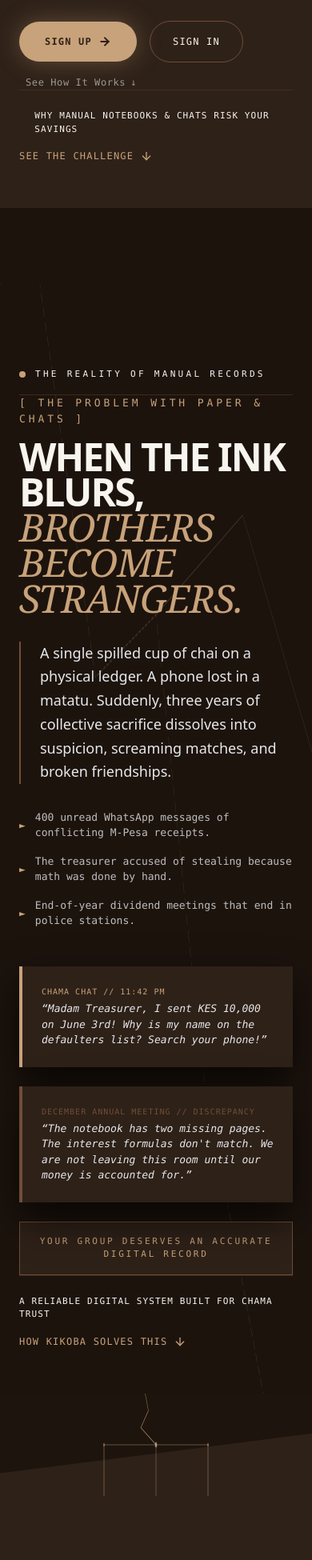
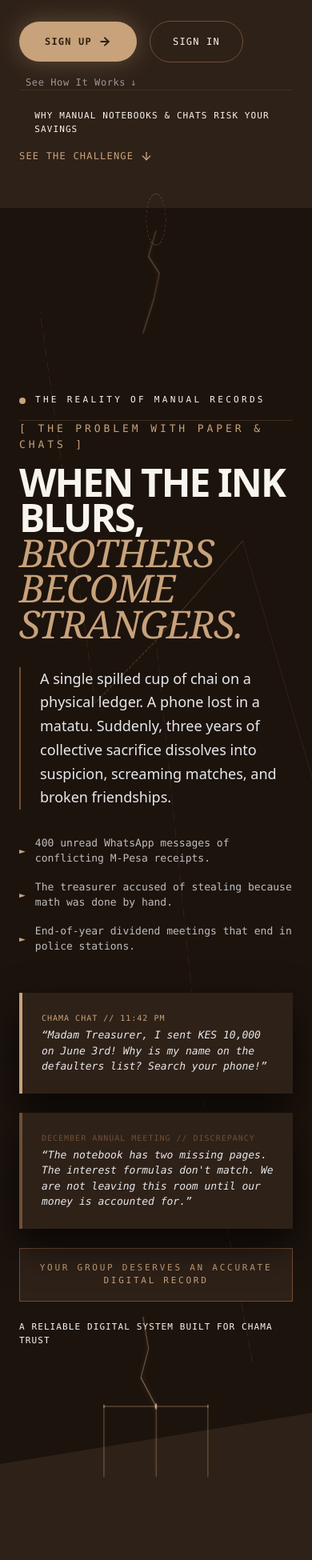
Before and after one commit to fredymorara/Welfare, a Next.js app: page / in a window 390 px wide. Shown: the part 866-2816 px from the top of the page at 80% size. Built offline with nearby package versions, Linux system fonts and the light colour scheme; no server answers.

Commit message:
fix(transitions): restore circle rotation/shrink centered at 720, luminous kintsugi fracture bleed, and seamless ProblemToFeatures bleed

```diff
--- a/src/components/sections/ProblemSection.tsx
+++ b/src/components/sections/ProblemSection.tsx
@@ -30,39 +30,37 @@ export function ProblemSection() {
       ref={containerRef}
       id={SECTION_IDS.PROBLEM}
       className="relative min-h-screen flex flex-col justify-between px-6 sm:px-16 lg:px-24 pt-28 pb-16 w-full overflow-hidden select-none bg-[#1c130d]"
-      style={{ contain: "paint" }}
     >
-      {/* Dynamic Parallax Kintsugi Golden Fissure (Optimized vector glow without heavy SVG filters) */}
+      {/* Dynamic Parallax Kintsugi Golden Fissure */}
       {!disableMotion ? (
         <motion.svg
           style={{ scale: crackScale, opacity: crackOpacity }}
-          className="absolute inset-0 w-full h-full pointer-events-none z-0 will-change-transform"
+          className="absolute inset-0 w-full h-full pointer-events-none z-0 will-change-transform kintsugi-gold"
           viewBox="0 0 1440 900"
           preserveAspectRatio="none"
         >
-          {/* Underlay glow strokes */}
+          {/* Main jagged fissure */}
           <path
             d="M 180 0 L 440 320 L 720 270 L 930 630 L 1220 900"
             stroke="#C8A27A"
-            strokeWidth="5"
-            strokeOpacity="0.2"
+            strokeWidth="2.5"
             fill="none"
             strokeDasharray="10 5"
           />
-          <path
-            d="M 180 0 L 440 320 L 720 270 L 930 630 L 1220 900"
-            stroke="#C8A27A"
-            strokeWidth="2"
-            strokeOpacity="0.85"
-            fill="none"
-            strokeDasharray="10 5"
-          />
+          {/* Lateral upper branch */}
           <path
             d="M 720 270 L 1120 190 L 1440 380"
             stroke="#C8A27A"
             strokeWidth="1.5"
-            strokeOpacity="0.75"
             fill="none"
+          />
+          {/* Downward connecting branch that bleeds into the next transition */}
+          <path
+            d="M 720 270 L 685 450 L 710 680 L 660 920"
+            stroke="#C8A27A"
+            strokeWidth="2"
+            fill="none"
+            strokeDasharray="8 4"
           />
         </motion.svg>
       ) : (
--- a/src/components/transitions/HeroToProblemDivider.tsx
+++ b/src/components/transitions/HeroToProblemDivider.tsx
@@ -15,17 +15,20 @@ export function HeroToProblemDivider() {
     offset: ["start end", "end start"],
   });
 
-  // Hardware-accelerated GPU transforms: scale & opacity instead of mutating SVG 'r'
-  const circleScale = useTransform(scrollYProgress, [0, 0.5, 1], [1.2, 0.8, 0.35]);
-  const circleOpacity = useTransform(scrollYProgress, [0, 0.5, 0.9], [0.8, 0.5, 0]);
-  const crackOpacity = useTransform(scrollYProgress, [0.15, 0.45, 0.85], [0.2, 0.9, 0.3]);
-  const crackPathLength = useTransform(scrollYProgress, [0.2, 0.65], [0, 1]);
+  // Rotation while shrinking: centered at (720, 20) with zero horizontal shift
+  const circleRadius = useTransform(scrollYProgress, [0, 0.5, 1], [110, 60, 20]);
+  const circleRotate = useTransform(scrollYProgress, [0, 1], [0, 360]);
+  const circleOpacity = useTransform(scrollYProgress, [0, 0.5, 0.95], [0.8, 0.6, 0]);
+
+  // Dynamic Kintsugi fracture expansion & downward stretch that bleeds into the next section
+  const fractureStretch = useTransform(scrollYProgress, [0.2, 0.8], [0, 90]);
+  const crackOpacity = useTransform(scrollYProgress, [0.1, 0.5, 0.9], [0.15, 0.85, 1]);
+  const crackPathLength = useTransform(scrollYProgress, [0.2, 0.7], [0, 1]);
 
   return (
     <div
       ref={containerRef}
-      className="relative w-full h-24 sm:h-36 lg:h-44 -my-2 overflow-visible pointer-events-none select-none z-20 flex items-center justify-center"
-      style={{ contain: "paint" }}
+      className="relative w-full h-32 sm:h-44 -my-2 overflow-visible pointer-events-none select-none z-20 flex items-center justify-center"
     >
       {/* Background Morphing Curve: Solid Brown (#2E2118) to Dark Obsidian (#1c130d) */}
       <svg
@@ -42,68 +45,76 @@ export function HeroToProblemDivider() {
       {/* On mobile: clean, static golden seam with zero scroll lag */}
       {disableMotion ? (
         <svg
-          className="absolute inset-0 w-full h-full overflow-visible opacity-50"
+          className="absolute inset-0 w-full h-full overflow-visible opacity-60"
           viewBox="0 0 1440 180"
           preserveAspectRatio="none"
         >
-          <path
-            d="M 0,180 Q 720,240 1440,180"
+          <circle
+            cx="720"
+            cy="20"
+            r="45"
             fill="none"
             stroke="#C8A27A"
-            strokeWidth="1.25"
-            strokeDasharray="6 6"
+            strokeWidth="1.5"
+            strokeDasharray="5 4"
+            className="opacity-70"
+          />
+          <path
+            d="M 720,40 L 685,85 L 735,115 L 710,160 L 660,220"
+            fill="none"
+            stroke="#C8A27A"
+            strokeWidth="2"
+            className="kintsugi-gold"
           />
         </svg>
       ) : (
-        /* On desktop: GPU-accelerated golden arc morphing into technical fissures */
+        /* On desktop: Dotted circle rotating while shrinking, and glowing kintsugi fracture bleeding down */
         <motion.svg
-          style={{ opacity: crackOpacity }}
-          className="absolute inset-0 w-full h-full overflow-visible will-change-transform"
+          className="absolute inset-0 w-full h-full overflow-visible"
           viewBox="0 0 1440 180"
           preserveAspectRatio="none"
         >
-          {/* Golden Circle Arc - Uses hardware scale & opacity */}
+          {/* Compact Golden Dotted Circle Arc - Rotates around center while shrinking */}
+          <g transform="translate(720, 20)">
             <motion.circle
-            cx="720"
-            cy="20"
-            r="65"
+              cx="0"
+              cy="0"
+              r={circleRadius}
               fill="none"
               stroke="#C8A27A"
               strokeWidth="1.75"
               strokeDasharray="5 4"
               style={{
-              scale: circleScale,
+                rotate: circleRotate,
                 opacity: circleOpacity,
-              originX: "720px",
-              originY: "20px",
               }}
+              className="opacity-75"
             />
+          </g>
 
-          {/* Underlay glow path: replicates kintsugi radiance with ZERO filter/drop-shadow overhead */}
+          {/* Dynamic Fracturing Lightning Paths that erupt and stretch down, bleeding into Problem section */}
           <motion.path
             d="M 720,40 L 685,85 L 735,115 L 710,160 L 660,220"
             fill="none"
             stroke="#C8A27A"
-            strokeWidth="5"
-            strokeOpacity="0.25"
-            style={{ pathLength: crackPathLength }}
+            strokeWidth="2.5"
+            style={{
+              pathLength: crackPathLength,
+              opacity: crackOpacity,
+              translateY: fractureStretch,
+            }}
+            className="kintsugi-gold"
           />
-          {/* Sharp core path */}
-          <motion.path
-            d="M 720,40 L 685,85 L 735,115 L 710,160 L 660,220"
-            fill="none"
-            stroke="#C8A27A"
-            strokeWidth="2"
-            style={{ pathLength: crackPathLength }}
-          />
-
           <motion.path
             d="M 720,40 L 765,80 L 745,125 L 805,170"
             fill="none"
             stroke="#C8A27A"
             strokeWidth="1.5"
-            strokeOpacity="0.85"
-            style={{ pathLength: crackPathLength }}
+            style={{
+              pathLength: crackPathLength,
+              opacity: crackOpacity,
+            }}
+            className="kintsugi-gold"
           />
           <motion.path
             d="M 685,85 L 620,115 L 590,170"
@@ -111,8 +122,10 @@ export function HeroToProblemDivider() {
             stroke="#C8A27A"
             strokeWidth="1"
             strokeDasharray="4 4"
-            strokeOpacity="0.6"
-            style={{ pathLength: crackPathLength }}
+            style={{
+              pathLength: crackPathLength,
+              opacity: crackOpacity,
+            }}
           />
         </motion.svg>
       )}
--- a/src/components/transitions/ProblemToFeaturesDivider.tsx
+++ b/src/components/transitions/ProblemToFeaturesDivider.tsx
@@ -23,8 +23,7 @@ export function ProblemToFeaturesDivider() {
   return (
     <div
       ref={containerRef}
-      className="relative w-full h-32 sm:h-44 -my-2 overflow-visible pointer-events-none select-none z-20 flex items-center justify-center"
-      style={{ contain: "paint" }}
+      className="relative w-full h-36 sm:h-48 -mt-20 sm:-mt-28 -mb-2 overflow-visible pointer-events-none select-none z-20 flex items-center justify-center"
     >
       {/* Background Morphing Curve: Dark Obsidian (#1c130d) to Solid Brown (#2E2118) */}
       <svg
@@ -36,42 +35,43 @@ export function ProblemToFeaturesDivider() {
           d="M 0,0 L 1440,0 L 1440,180 L 0,180 Z"
           fill="#2E2118"
         />
-        {/* Angled architectural transition cut */}
+        {/* Angled architectural transition cut that bleeds seamlessly from ProblemSection */}
         <polygon
-          points="0,0 1440,0 1440,70 0,140"
+          points="0,0 1440,0 1440,80 0,160"
           fill="#1c130d"
-          opacity="0.9"
         />
       </svg>
 
       {/* Morphing Visual Continuity: Jagged Cracks Aligning into Orthogonal Circuit Bus */}
       {disableMotion ? (
         <svg
-          className="absolute inset-0 w-full h-full overflow-visible opacity-70"
+          className="absolute inset-0 w-full h-full overflow-visible opacity-80"
           viewBox="0 0 1440 180"
           preserveAspectRatio="none"
         >
+          {/* Chaotic input line bleeding directly out of ProblemSection */}
           <path
-            d="M 660,-20 L 685,30 L 650,60 L 720,90 L 720,190"
+            d="M 660,-70 L 685,-20 L 650,25 L 720,70 L 720,180"
             fill="none"
             stroke="#C8A27A"
-            strokeWidth="1.75"
+            strokeWidth="2"
+            className="kintsugi-gold"
           />
           <path
-            d="M 720,90 L 480,90 L 480,190"
+            d="M 720,70 L 480,70 L 480,180"
             fill="none"
             stroke="#C8A27A"
             strokeWidth="1.25"
           />
           <path
-            d="M 720,90 L 960,90 L 960,190"
+            d="M 720,70 L 960,70 L 960,180"
             fill="none"
             stroke="#C8A27A"
             strokeWidth="1.25"
           />
-          <circle cx="720" cy="90" r="4" fill="#F8F4EE" stroke="#C8A27A" strokeWidth="2" />
-          <circle cx="480" cy="90" r="3" fill="#C8A27A" />
-          <circle cx="960" cy="90" r="3" fill="#C8A27A" />
+          <circle cx="720" cy="70" r="4" fill="#F8F4EE" stroke="#C8A27A" strokeWidth="2" />
+          <circle cx="480" cy="70" r="3" fill="#C8A27A" />
+          <circle cx="960" cy="70" r="3" fill="#C8A27A" />
         </svg>
       ) : (
         <svg
@@ -79,18 +79,19 @@ export function ProblemToFeaturesDivider() {
           viewBox="0 0 1440 180"
           preserveAspectRatio="none"
         >
-          {/* Chaotic input line from above that snaps into 90° right angles */}
+          {/* Chaotic input line bleeding directly out of ProblemSection and snapping into orthogonal bus */}
           <motion.path
-            d="M 660,-20 L 685,30 L 650,60 L 720,90 L 720,190"
+            d="M 660,-70 L 685,-20 L 650,25 L 720,70 L 720,180"
             fill="none"
             stroke="#C8A27A"
-            strokeWidth="2"
+            strokeWidth="2.5"
             style={{ pathLength: circuitLength }}
+            className="kintsugi-gold"
           />
 
           {/* Bus branch 1 to left node */}
           <motion.path
-            d="M 720,90 L 480,90 L 480,190"
+            d="M 720,70 L 480,70 L 480,180"
             fill="none"
             stroke="#C8A27A"
             strokeWidth="1.5"
@@ -99,7 +100,7 @@ export function ProblemToFeaturesDivider() {
 
           {/* Bus branch 2 to right node */}
           <motion.path
-            d="M 720,90 L 960,90 L 960,190"
+            d="M 720,70 L 960,70 L 960,180"
             fill="none"
             stroke="#C8A27A"
             strokeWidth="1.5"
@@ -109,7 +110,7 @@ export function ProblemToFeaturesDivider() {
           {/* Circuit Intersection Pins / Nodes */}
           <motion.circle
             cx="720"
-            cy="90"
+            cy="70"
             r="4"
             fill="#F8F4EE"
             stroke="#C8A27A"
@@ -118,14 +119,14 @@ export function ProblemToFeaturesDivider() {
           />
           <motion.circle
             cx="480"
-            cy="90"
+            cy="70"
             r="3"
             fill="#C8A27A"
             style={{ scale: nodeScale, opacity: circuitGlow }}
           />
           <motion.circle
             cx="960"
-            cy="90"
+            cy="70"
             r="3"
             fill="#C8A27A"
             style={{ scale: nodeScale, opacity: circuitGlow }}
```
Lines whose indentation alone changed are shown as unchanged.
